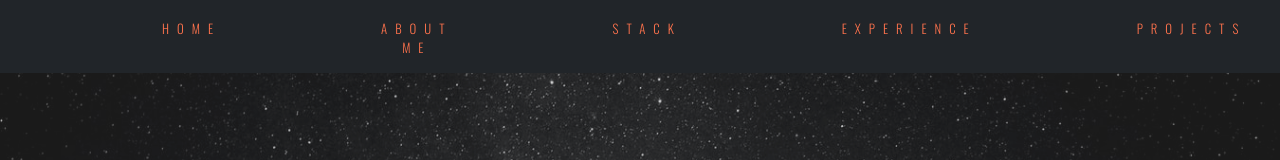
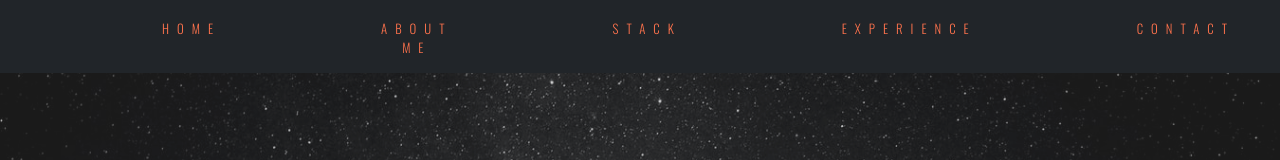
Before and after one commit to mpbialoszewski/cv, a React (Create React App) app: page / in a window 1280 px wide. Shown: the top 160 px of the page. Built offline with nearby package versions, Linux system fonts and the light colour scheme.

Commit message:
Navbar update

```diff
--- a/src/components/Navbar.jsx
+++ b/src/components/Navbar.jsx
@@ -27,8 +27,11 @@ const Navbar = () => {
             <li className="nav-item">
               <Link smooth={false} to="experience" offset={-50}className="nav-link" href="#">Experience</Link>
             </li>
+            {/* <li className="nav-item">
+              <Link smooth={false} to="projects" offset={-50}className="nav-link" href="#">Projects</Link>
+            </li> */}
             <li className="nav-item">
-              <Link smooth={false} to="projects" offset={-50}className="nav-link" href="#">Projects</Link>
+              <Link smooth={false} to="contact" offset={-50}className="nav-link" href="#">Contact</Link>
             </li>
 
           </ul>
```
